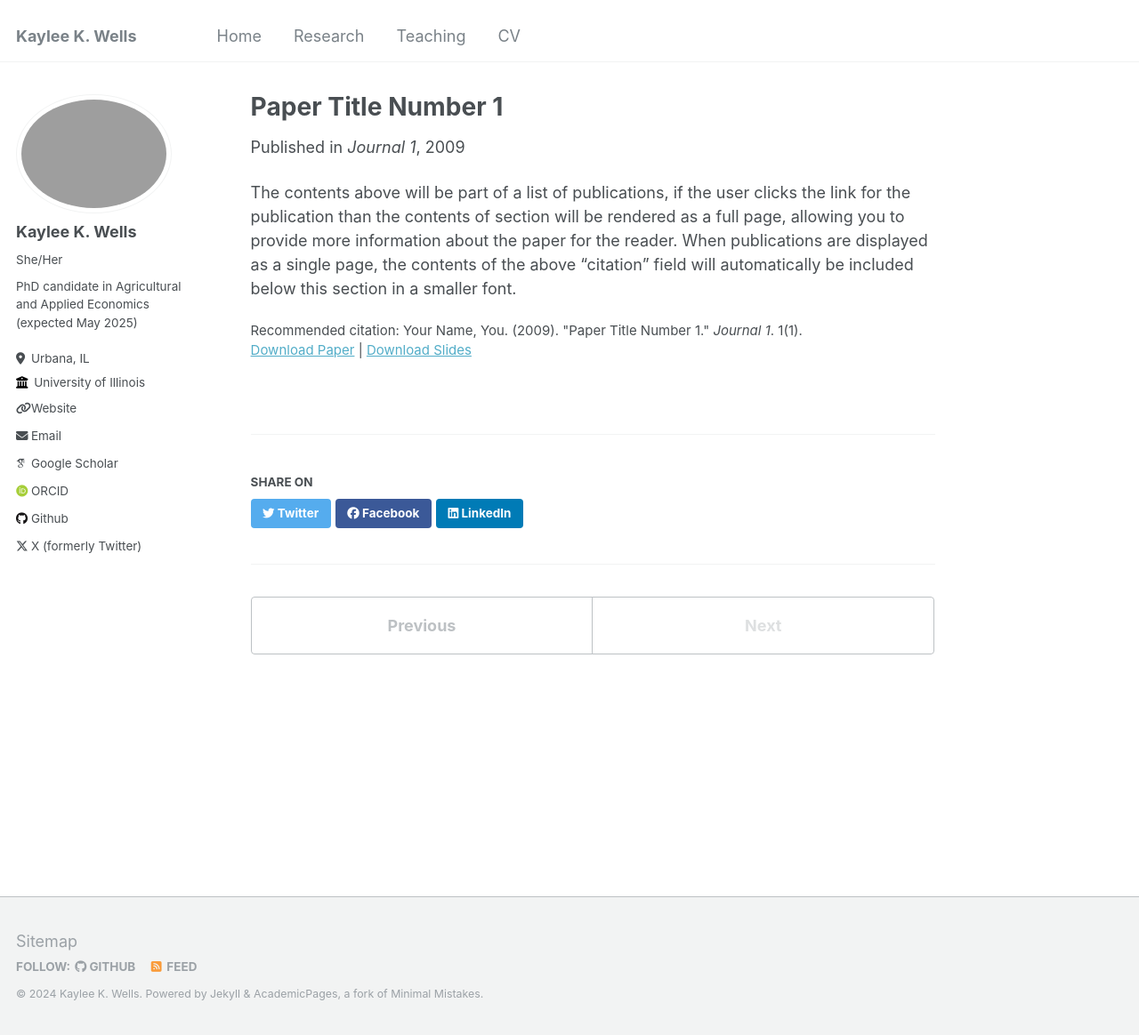
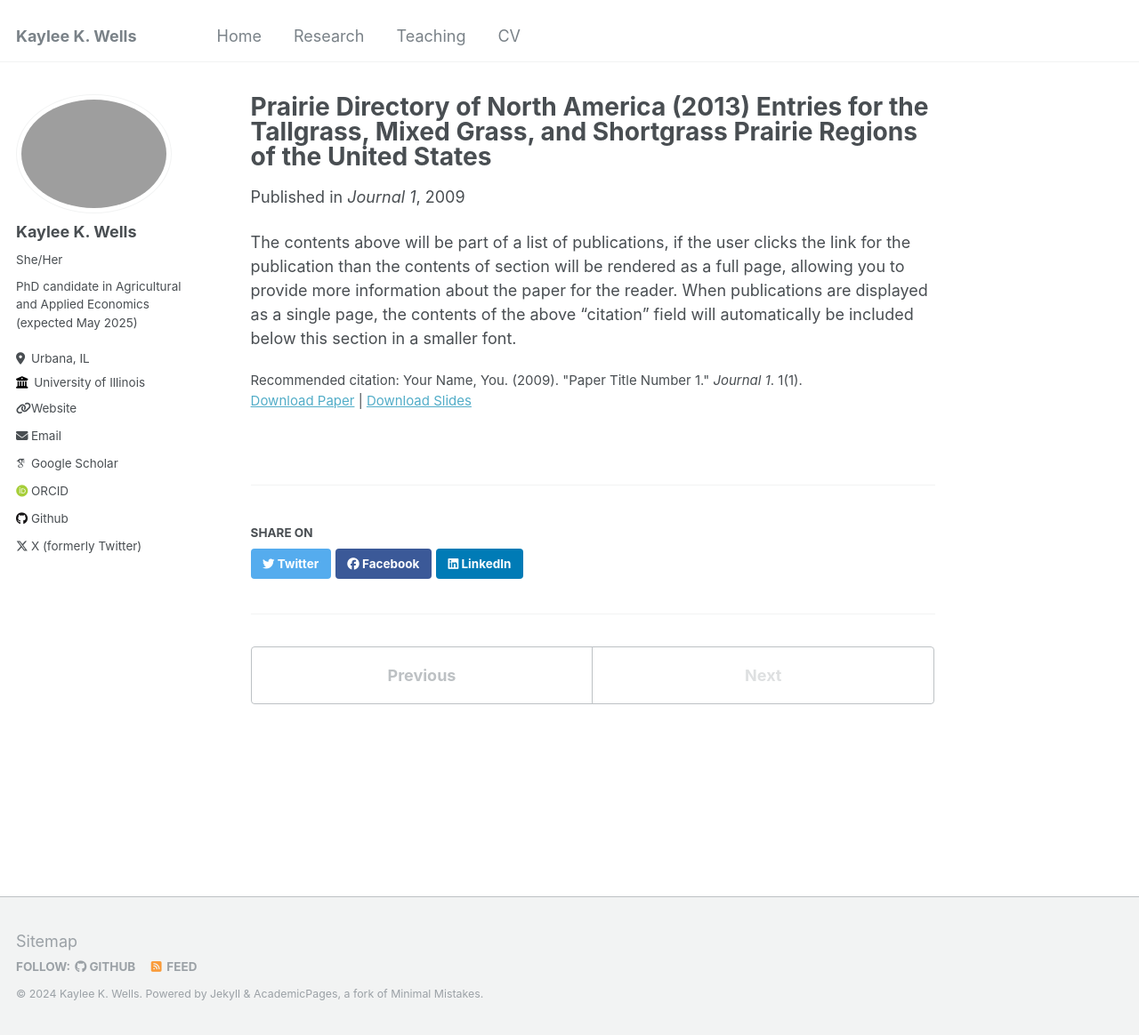
Before and after one commit to KayleeWells/KayleeWells.github.io, a Jekyll site: the page built from _datasets/test.md, in a window 1280 px wide and 1164 px high. Shown: the whole window at 89% size. Built offline with Jekyll 4.4.1, drawn with Linux system fonts in a browser that asks for light colours; some web fonts are replaced.

Commit message:
Update test.md

```diff
--- a/_datasets/test.md
+++ b/_datasets/test.md
@@ -1,5 +1,5 @@
 ---
-title: "Paper Title Number 1"
+title: "Prairie Directory of North America (2013) Entries for the Tallgrass, Mixed Grass, and Shortgrass Prairie Regions of the United States"
 collection: datasets
 permalink: /datasets/2009-10-01-paper-title-number-1
 excerpt: 'This paper is about the number 1. The number 2 is left for future work.'
```
